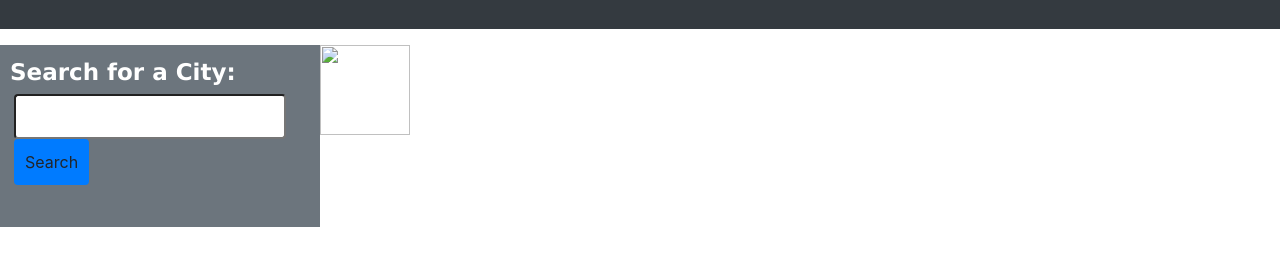
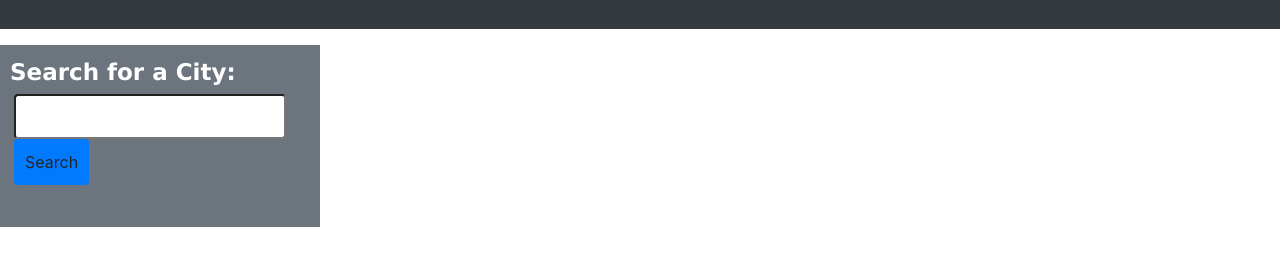
Before and after one commit to tyomoto/Weather-Dashboard-API, a plain HTML site: page index.html in a window 1280 px wide. Shown: the part 75-340 px from the top of the page. Drawn offline with nearby package versions, Linux system fonts and the light colour scheme; some icons are missing.

Commit message:
updated index.html so that icon wouldn't show blank box by default

```diff
--- a/index.html
+++ b/index.html
@@ -7,7 +7,6 @@
     <title>Weather Dashboard</title>
     <!-- Bootstrap Linking -->
     <link rel="stylesheet" href="https://cdnjs.cloudflare.com/ajax/libs/twitter-bootstrap/4.5.0/css/bootstrap.min.css">
-    <link rel="stylesheet" href="https://cdnjs.cloudflare.com/ajax/libs/weather-icons/2.0.12/css/weather-icons.min.css">
     <link rel="stylesheet" href="./assets/style.css">
 
 </head>
@@ -46,7 +45,7 @@
                         <div id="current-weather-container" class="row d-block">
                             <div class="current-cityname-container d-flex"></div>
                                 <h3 id="current-cityname"class="current-cityname d-inline"></h3>
-                                <img id="current-weather-icon" class="current-weather-icon d-inline" src="">
+                                <img id="current-weather-icon" class="d-inline" src="" alt>
                             </div>
                             <p id="current-temperature" class="current-temperature"></p>
                             <p id="current-humidity" class="current-humidity"></p>
```
